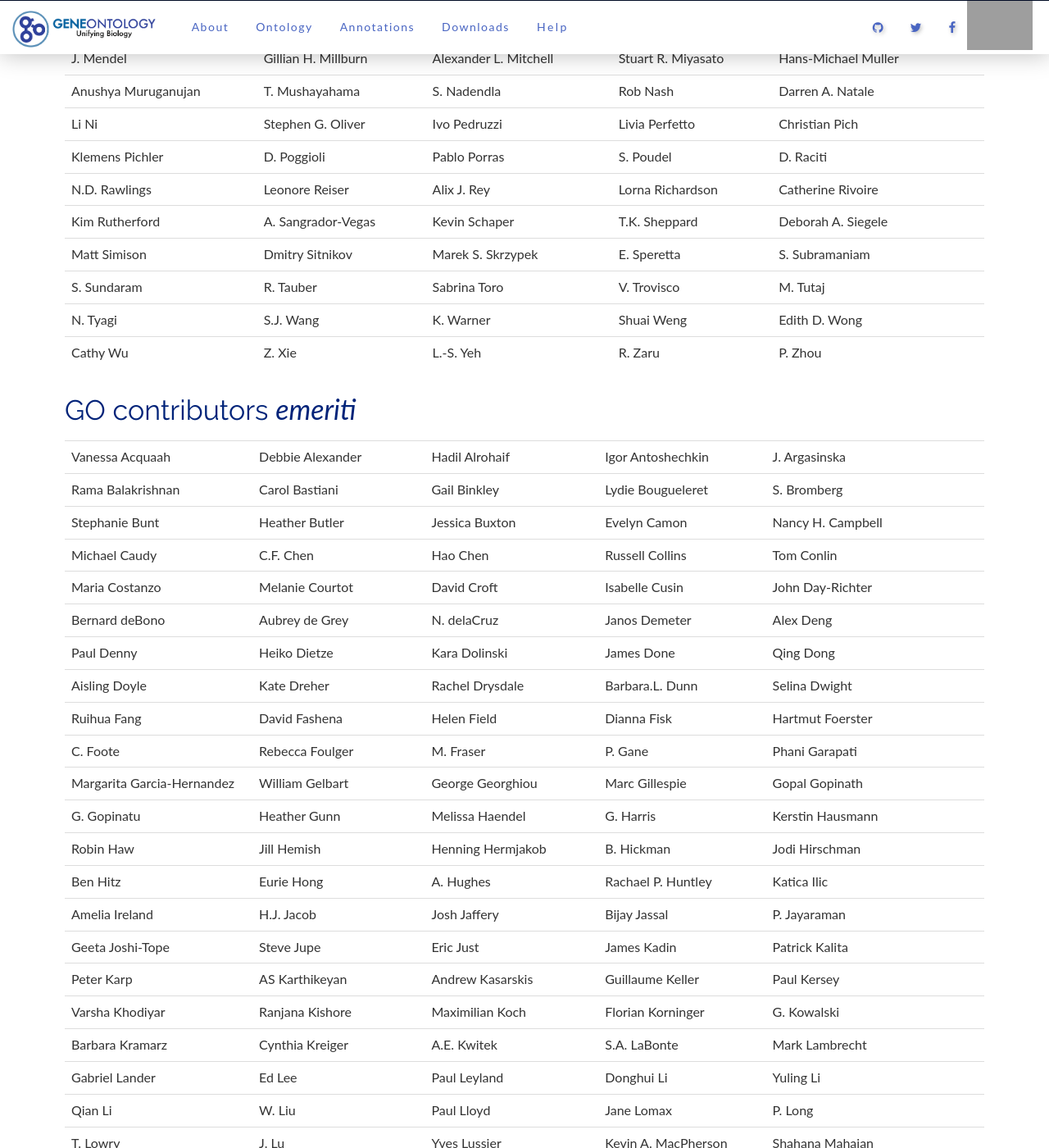
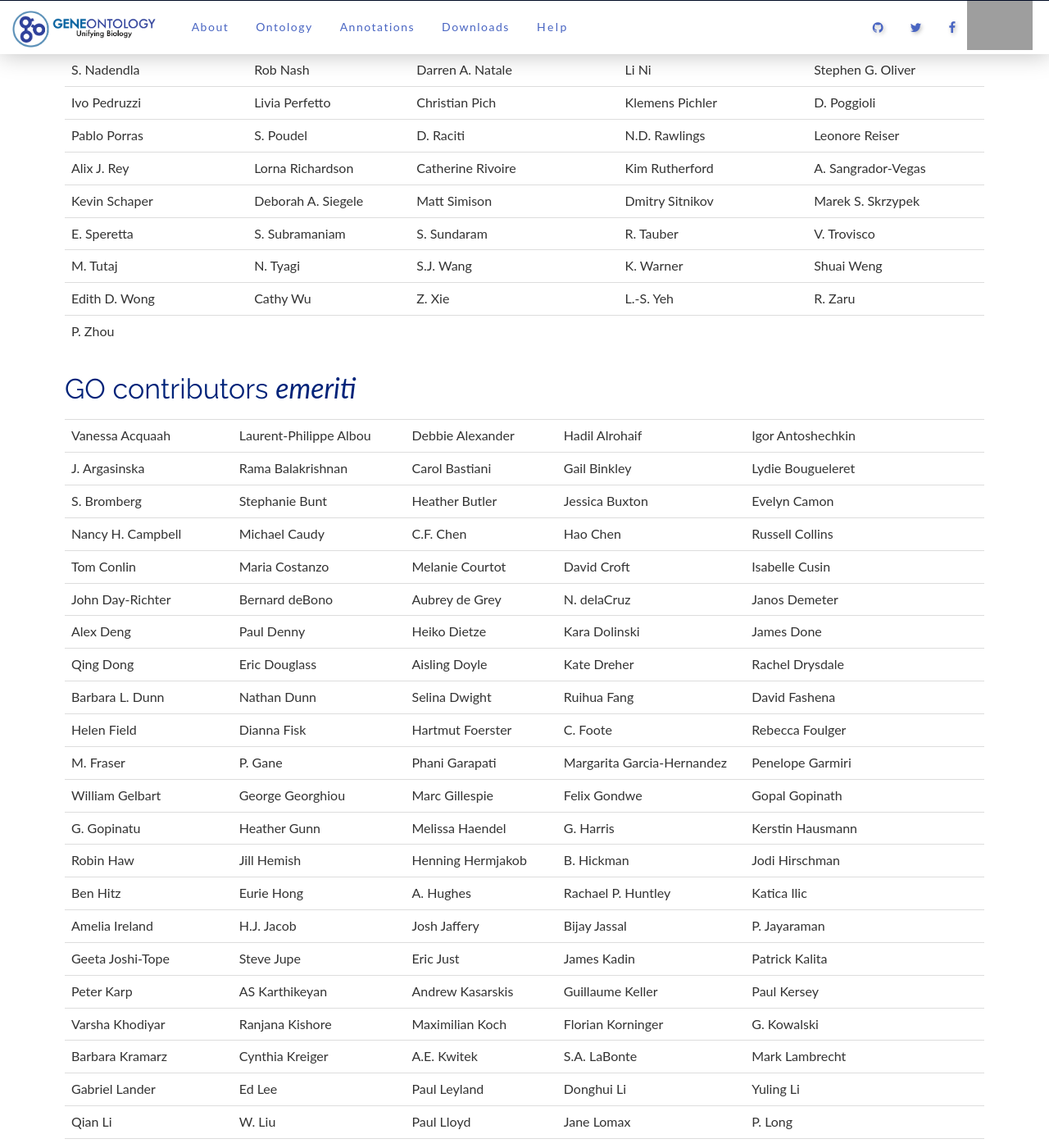
Before and after one commit to geneontology/geneontology.github.io, a Jekyll site: the page built from _docs/whoweare.md, in a window 1280 px wide and 1400 px high, scrolled down 2397 px. Shown: the whole window at 82% size. Built offline with Jekyll 4.4.1, drawn with Linux system fonts in a browser that asks for light colours; nearby versions of some CDN libraries; some of the changed text lies outside the part shown; grey boxes are pictures that could not be loaded.

Commit message:
Update whoweare.md
changed for recent GO-ings, did not add anyone new

```diff
--- a/_docs/whoweare.md
+++ b/_docs/whoweare.md
@@ -75,43 +74,44 @@
 | Elizabeth R	Bolton | C.	Bonilla | Emmanuel	Boutet | Yvonne	Bradford | Lionel	Breuza |
 | R.	Britto | Cristina	Casals | Juancarlos	Chan | H.Y.	Chang | J.	Cho |
 | Karen	Christie | E.	Cibrian-Uhalte | Lori	Corbani | Elisabeth	Coudert | N.	Del-Toro |
-| J.	DePons | Alex	Diehl | Robert J.	Dodson | Mary E.	Dolan | Eric	Douglass |
-| Harold	Drabkin | Paula	Duek-Roggli | Corina	Duenas | M.J.	Duesbury | Nathan	Dunn |
+| J.	DePons | Alex	Diehl | Robert J.	Dodson | Mary E.	Dolan |
+| Harold	Drabkin | Paula	Duek-Roggli | Corina	Duenas | M.J.	Duesbury |
 | M.R.	Dwinell | Anne	Eagle | Dustin	Ebert | David B.	Emmert | Anne	Estreicher |
 | Antonio	Fabregat | Kathleen	Falls | Livia	Famiglietti | Marc	Feuermann | S.	Fexova |
-| Petra	Fey | Sibyl	Gao | P.	Garapati | Penelope	Garmiri | Michelle	Giglio |
-| Felix	Gondwe | Benjamin	Good | Arnaud	Gos | C.	Grove | Nadine	Gruaz-Gumowski |
-| Midori	Harris | Nomi L.	Harris | M.C.	Harrison | E.	Hartline | E.	Hatton-Ellis |
-| G.T.	Hayman | Ursula	Hinz | A.	Holmes | Doug	Howe | Xiaosong	Huang |
-| Chantal	Hulo | H.	Hye-A-Bye | Alexandr 	Ignatchenko | T.E.M.	Jones | Florence	Jungo |
-| Kalpana	Karra | Ingrid	Keseler | M.	Koch | Kati	Laiho | Stanley J.F	Laulederkind |
-| Raymond	Lee | Philippe	Lemercier | Damien	Lieberherr | Antonia	Lock | A.	MacDougall |
-| Michele	Magrane | Patrick	Masson | Lisa	Matthews | Bruce	May | Birgit H.M. Meldal |
-| J.	Mendel | Gillian H.	Millburn | Alexander L.	Mitchell | Stuart R.	Miyasato | Hans-Michael	Muller |
-| Anushya	Muruganujan | T.	Mushayahama | S.	Nadendla | Rob	Nash | Darren A.	Natale |
-| Li	Ni | Stephen G.	Oliver | Ivo	Pedruzzi | Livia	Perfetto | Christian	Pich |
-| Klemens	Pichler | D.	Poggioli | Pablo	Porras | S.	Poudel | D.	Raciti |
-| N.D.	Rawlings | Leonore	Reiser | Alix J.	Rey | Lorna	Richardson | Catherine	Rivoire |
-| Kim	Rutherford | A.	Sangrador-Vegas |  Kevin	Schaper | T.K.	Sheppard  | Deborah A.	Siegele |
-| Matt	Simison | Dmitry	Sitnikov | Marek S.	Skrzypek | E.	Speretta | S.	Subramaniam |
-| S.	Sundaram | R.	Tauber | Sabrina	Toro | V.	Trovisco | M.	Tutaj |
-| N.	Tyagi | S.J.	Wang | K.	Warner | Shuai	Weng | Edith D.	Wong |
-| Cathy	Wu |	Z.	Xie | L.-S.	Yeh | R.	Zaru | P.	Zhou |
+| Petra	Fey | Sibyl	Gao | P.	Garapati | Michelle	Giglio | Benjamin	Good |
+| Arnaud	Gos | C.	Grove | Nadine	Gruaz-Gumowski | Midori	Harris | Nomi L.	Harris |
+| M.C.	Harrison | E.	Hartline | E.	Hatton-Ellis | G.T.	Hayman | Ursula	Hinz |
+| A.	Holmes | Doug	Howe | Xiaosong	Huang | Chantal	Hulo | H.	Hye-A-Bye |
+| Alexandr 	Ignatchenko | T.E.M.	Jones | Florence	Jungo | Kalpana	Karra | Ingrid	Keseler |
+| M.	Koch | Kati	Laiho | Stanley J.F	Laulederkind | Raymond	Lee | Philippe	Lemercier |
+| Damien	Lieberherr | Antonia	Lock | A.	MacDougall | Michele	Magrane | Patrick	Masson |
+| Lisa	Matthews | Bruce	May | Birgit H.M. Meldal | J.	Mendel | Gillian H.	Millburn |
+| Alexander L.	Mitchell | Stuart R.	Miyasato | Hans-Michael	Muller | Anushya	Muruganujan | T.	Mushayahama |
+| S.	Nadendla | Rob	Nash | Darren A.	Natale | Li	Ni | Stephen G.	Oliver |
+| Ivo	Pedruzzi | Livia	Perfetto | Christian	Pich | Klemens	Pichler | D.	Poggioli |
+| Pablo	Porras | S.	Poudel | D.	Raciti | N.D.	Rawlings | Leonore	Reiser |
+| Alix J.	Rey | Lorna	Richardson | Catherine	Rivoire | Kim	Rutherford | A.	Sangrador-Vegas |
+| Kevin	Schaper | Deborah A.	Siegele | Matt	Simison | Dmitry	Sitnikov | Marek S.	Skrzypek |
+| E.	Speretta | S.	Subramaniam | S.	Sundaram | R.	Tauber | V.	Trovisco |
+| M.	Tutaj | N.	Tyagi | S.J.	Wang | K.	Warner | Shuai	Weng |
+| Edith D.	Wong | Cathy	Wu |	Z.	Xie | L.-S.	Yeh | R.	Zaru |
+| P.	Zhou |
 
 ## GO contributors *emeriti*
 
 | --- | --- | --- | --- |
-| Vanessa	Acquaah | Debbie Alexander | Hadil Alrohaif| Igor	Antoshechkin | J.	Argasinska |
-| Rama	Balakrishnan | Carol	Bastiani |  Gail	Binkley | Lydie	Bougueleret | S.	Bromberg |
-|	Stephanie	Bunt |	Heather	Butler | Jessica	Buxton |	Evelyn	Camon | Nancy H. Campbell |
-|	Michael	Caudy |	C.F.	Chen | Hao Chen |	Russell	Collins |	Tom	Conlin |
-|	Maria	Costanzo | Melanie	Courtot |	David	Croft |	Isabelle	Cusin |	John	Day-Richter |
-|	Bernard	deBono | Aubrey	de Grey |	N.	delaCruz |	Janos	Demeter | Alex Deng |
-|	Paul	Denny |	Heiko	Dietze |	Kara	Dolinski |	James	Done |	Qing	Dong |
-| Aisling	Doyle |	Kate	Dreher | Rachel	Drysdale | Barbara.L.	Dunn |	Selina	Dwight |
-|	Ruihua	Fang |	David	Fashena |	Helen	Field |	Dianna	Fisk |	Hartmut	Foerster |
-|	C.	Foote |	Rebecca	Foulger |	M.	Fraser | P. Gane |	Phani	Garapati |
-|	Margarita	Garcia-Hernandez |	William	Gelbart | George	Georghiou |	Marc	Gillespie |	Gopal	Gopinath |
+| Vanessa	Acquaah | Laurent-Philippe Albou | Debbie Alexander | Hadil Alrohaif | Igor	Antoshechkin |
+| J.	Argasinska | Rama	Balakrishnan | Carol	Bastiani |  Gail	Binkley | Lydie	Bougueleret |
+| S.	Bromberg |	Stephanie	Bunt |	Heather	Butler | Jessica	Buxton |	Evelyn	Camon |
+| Nancy H. Campbell |	Michael	Caudy |	C.F.	Chen | Hao Chen |	Russell	Collins |
+|	Tom	Conlin |	Maria	Costanzo | Melanie	Courtot |	David	Croft |	Isabelle	Cusin |
+|	John	Day-Richter |	Bernard	deBono | Aubrey	de Grey |	N.	delaCruz |	Janos	Demeter |
+| Alex Deng |	Paul	Denny |	Heiko	Dietze |	Kara	Dolinski |	James	Done |
+|	Qing	Dong | Eric	Douglass | Aisling	Doyle |	Kate	Dreher | Rachel	Drysdale |
+| Barbara L.	Dunn | Nathan	Dunn |	Selina	Dwight |	Ruihua	Fang |	David	Fashena |
+| Helen	Field |	Dianna	Fisk |	Hartmut	Foerster |	C.	Foote |	Rebecca	Foulger |
+|	M.	Fraser | P. Gane |	Phani	Garapati |	Margarita	Garcia-Hernandez | Penelope	Garmiri |
+|	William	Gelbart | George	Georghiou |	Marc	Gillespie | Felix	Gondwe |	Gopal	Gopinath |
 |	G.	Gopinatu | Heather Gunn |	Melissa	Haendel |	G.	Harris |	Kerstin	Hausmann |
 |	Robin	Haw |	Jill	Hemish |	Henning	Hermjakob |	B.	Hickman |	Jodi	Hirschman |
 |	Ben	Hitz |	Eurie	Hong | A.	Hughes | Rachael P. Huntley |	Katica	Ilic |
```
Also changed, not shown: other parts of _docs/whoweare.md (+9 -10 lines).
